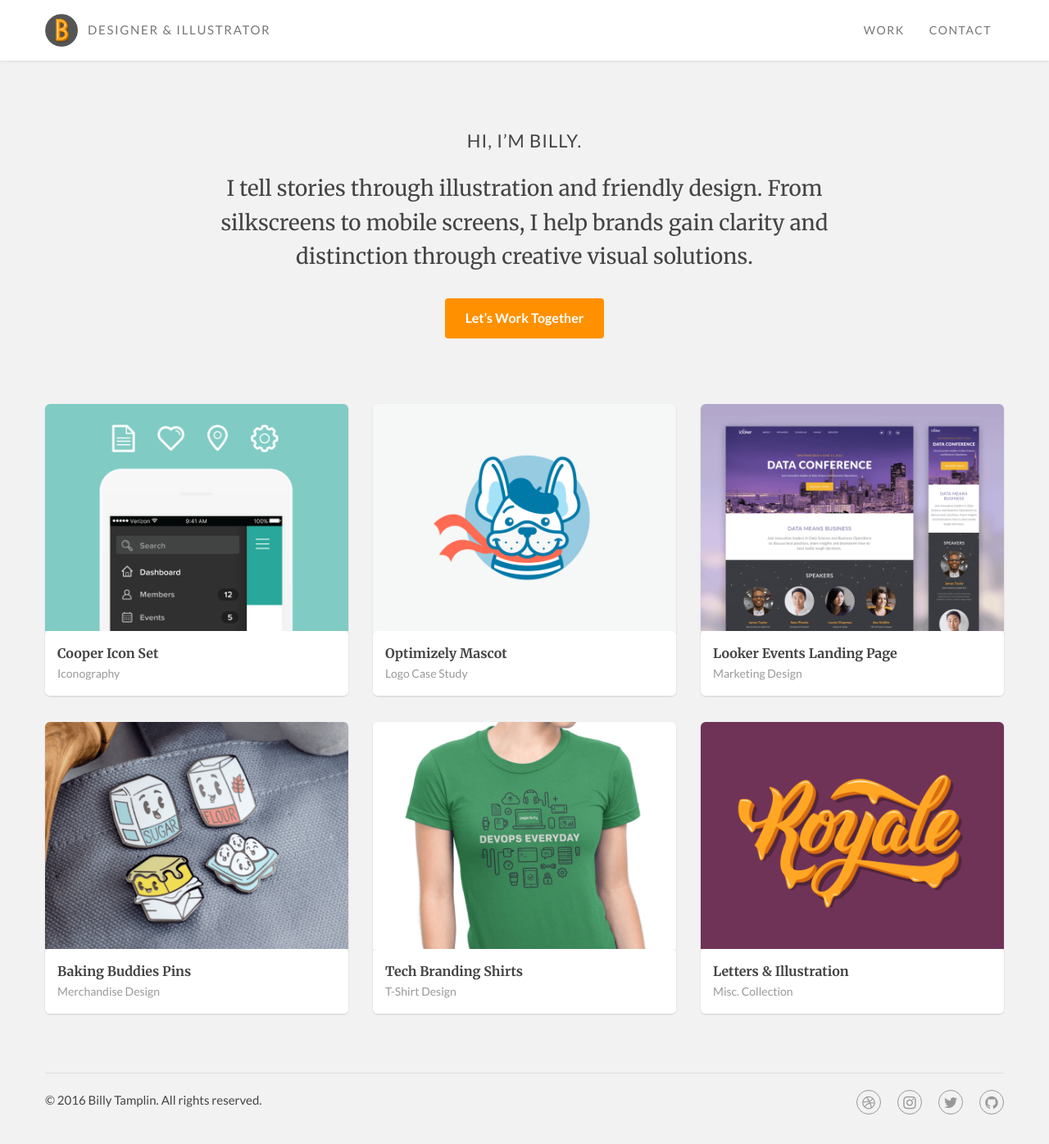
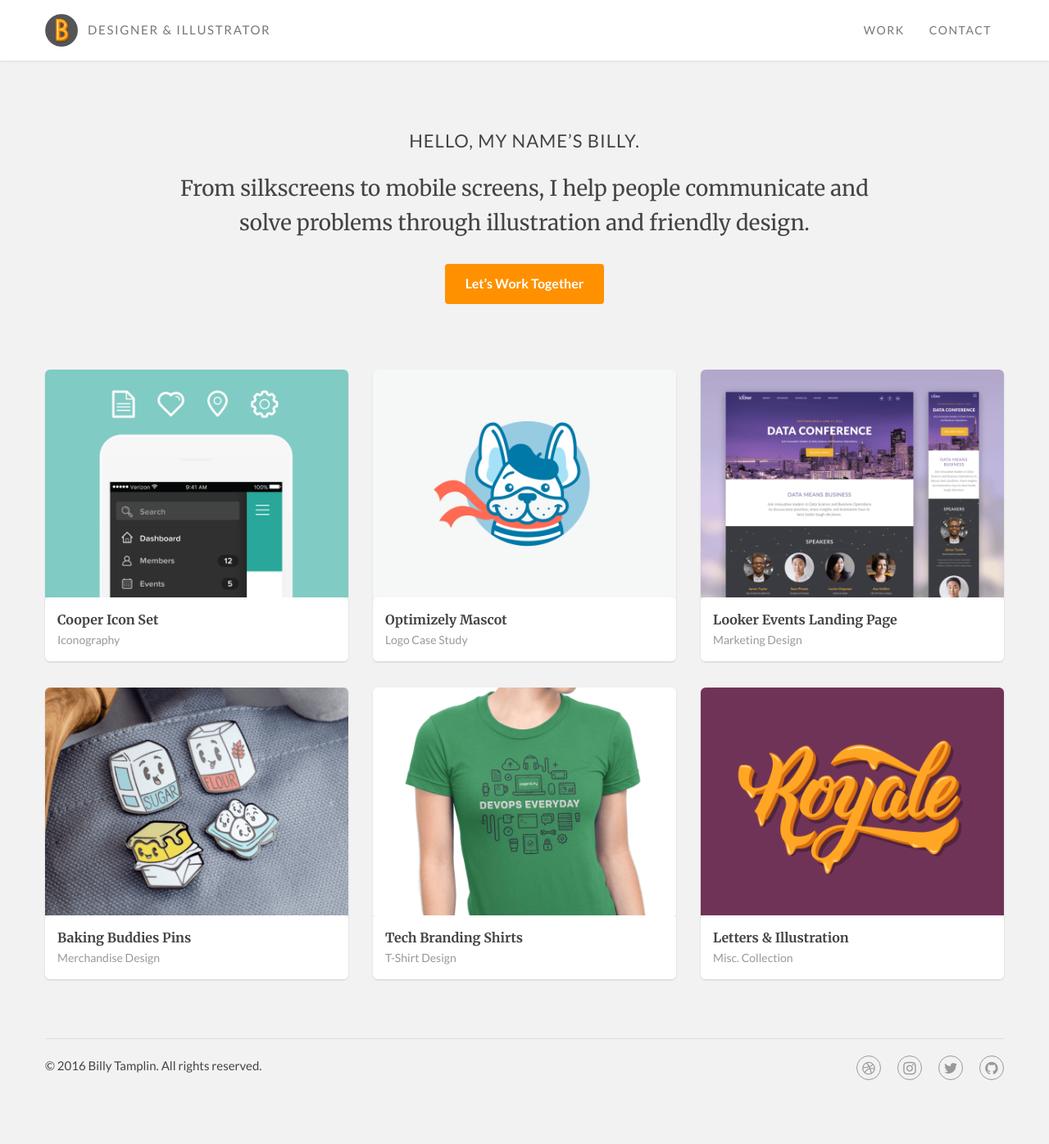
Before and after one commit to btamps/btamps.github.io, a Jekyll site: the page built from index.html, in a window 1280 px wide. Shown: the whole page at 82% size. Built offline with Jekyll 4.4.1, drawn with Linux system fonts in a browser that asks for light colours; nearby versions of some CDN libraries; after the commit the page ends 1354 px from its top, so only the background shows below that.

Commit message:
edit hero copy

```diff
--- a/index.html
+++ b/index.html
@@ -4,8 +4,8 @@
 <section class="container">
   <div class="row">
     <div class="home-hero">
-      <p>Hi, I’m Billy.
-      <h1>I tell stories through illustration and friendly design. From silkscreens to mobile screens, I help brands gain clarity and distinction through creative visual solutions.</h1>
+      <p>Hello, my name’s Billy.</p>
+      <h1>From silkscreens to mobile screens, I help people communicate and solve problems through illustration and friendly design.</h1>
       <a class="btn" href="/contact">Let’s Work Together</a>
     </div>
   </div>
```
